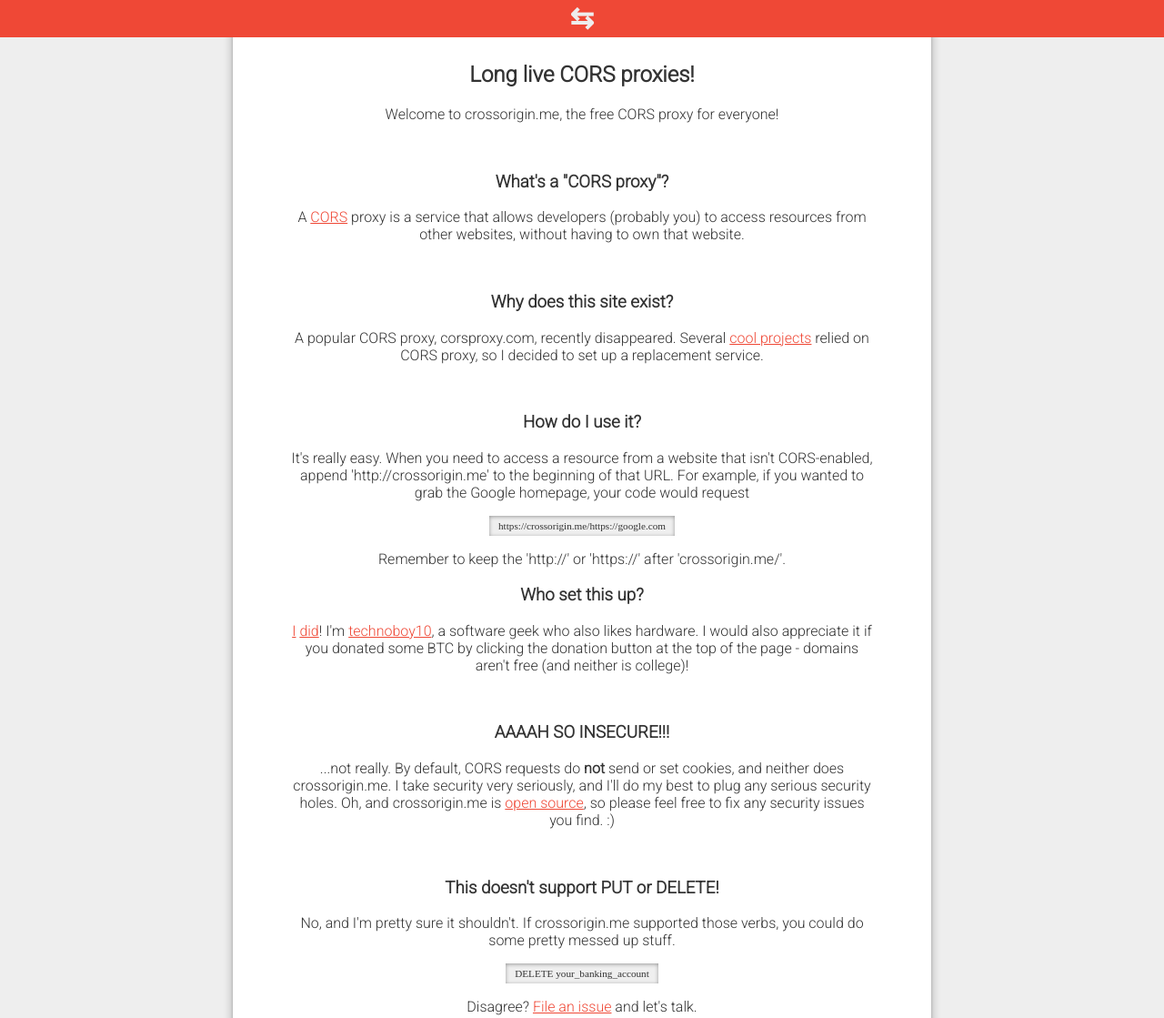
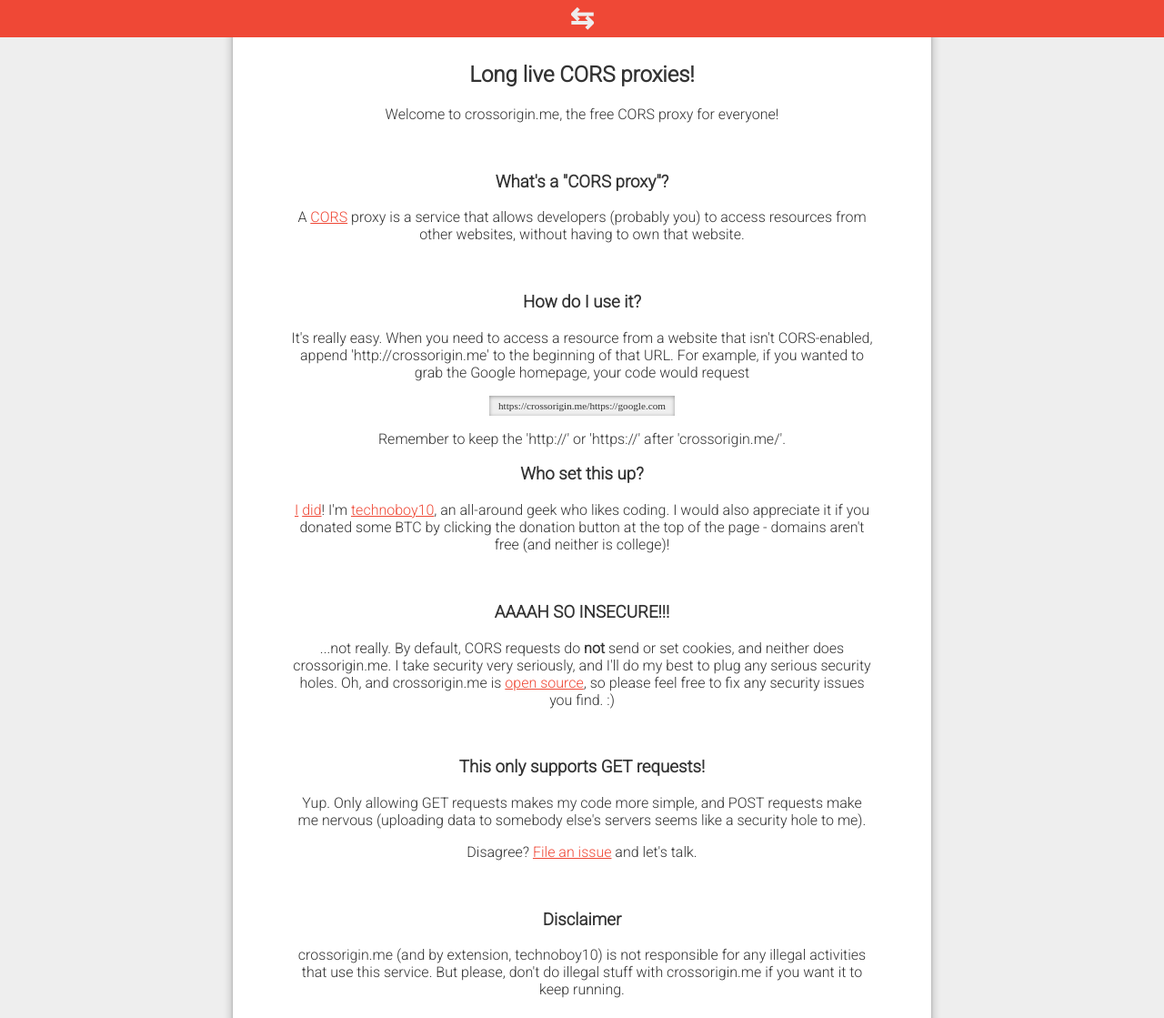
Before and after one commit to hyperobject/crossorigin.me, a website: page index.html in a window 1280 px wide. Shown: the top 1119 px of the page at 91% size. Drawn offline with nearby package versions, Linux system fonts and the light colour scheme; a script that the page names is missing; a web font is replaced by a local one.

Commit message:
updated homepage

```diff
--- a/index.html
+++ b/index.html
@@ -159,11 +159,6 @@ code {
 <h3><a name="what" href="#what">What's a "CORS proxy"?</a></h3>
 <p>A <a href="https://en.wikipedia.org/wiki/Cross-origin_resource_sharing">CORS</a> proxy is a service that allows developers (probably you) to access resources from other websites, without having to own that website. </p>
 <br />
-
-<h3><a name="why" href="#why">Why does this site exist?</a></h3>
-<p>A popular CORS proxy, corsproxy.com, recently disappeared. Several <a href="https://phosphorus.github.io/">cool projects</a> relied on CORS proxy, so I decided to set up a replacement service.</p>
-
-<br />
 <h3><a name="how" href="#how">How do I use it?</a></h3>
 <p>It's really easy. When you need to access a resource from a website that isn't CORS-enabled, append 'http://crossorigin.me' to the beginning of that URL. For example, if you wanted to grab the Google homepage, your code would request</p>
 <code>
@@ -172,14 +167,13 @@ https://crossorigin.me/https://google.com
 <p>Remember to keep the 'http://' or 'https://' after 'crossorigin.me/'.
 <br />
 <h3><a name="who" href="#who">Who set this up?</a></h3>
-<p><a href="http://technoboy10.tk">I</a> <a href="https://github.com/technoboy10">did</a>! I'm <a href="https://twitter.com/technoboyIO">technoboy10</a>, a software geek who also likes hardware. I would also appreciate it if you donated some BTC by clicking the donation button at the top of the page - domains aren't free (and neither is college)! </p>
+<p><a href="http://technoboy10.tk">I</a> <a href="https://github.com/technoboy10">did</a>! I'm <a href="https://twitter.com/technoboyIO">technoboy10</a>, an all-around geek who likes coding. I would also appreciate it if you donated some BTC by clicking the donation button at the top of the page - domains aren't free (and neither is college)! </p>
 <br />
 <h3><a name="security" href="#security">AAAAH SO INSECURE!!!</a></h3>
 <p>...not really. By default, CORS requests do <b>not</b> send or set cookies, and neither does crossorigin.me. I take security very seriously, and I'll do my best to plug any serious security holes. Oh, and crossorigin.me is <a href="http://github.com/technoboy10/crossorigin.me">open source</a>, so please feel free to fix any security issues you find. :) </p>
 <br />
-<h3><a name="missing" href="#missing">This doesn't support PUT or DELETE!</a></h3>
-<p>No, and I'm pretty sure it shouldn't. If crossorigin.me supported those verbs, you could do some pretty messed up stuff. </p>
-<code>DELETE your_banking_account</code>
+<h3><a name="verbs" href="#verbs">This only supports GET requests!</a></h3>
+<p>Yup. Only allowing GET requests makes my code more simple, and POST requests make me nervous (uploading data to somebody else's servers seems like a security hole to me).</p>
 <p>Disagree? <a href="https://github.com/technoboy10/crossorigin.me/issues/new">File an issue</a> and let's talk.</p>
 <br />
 <h3><a name="legal" href="#legal">Disclaimer</a></h3>
```
